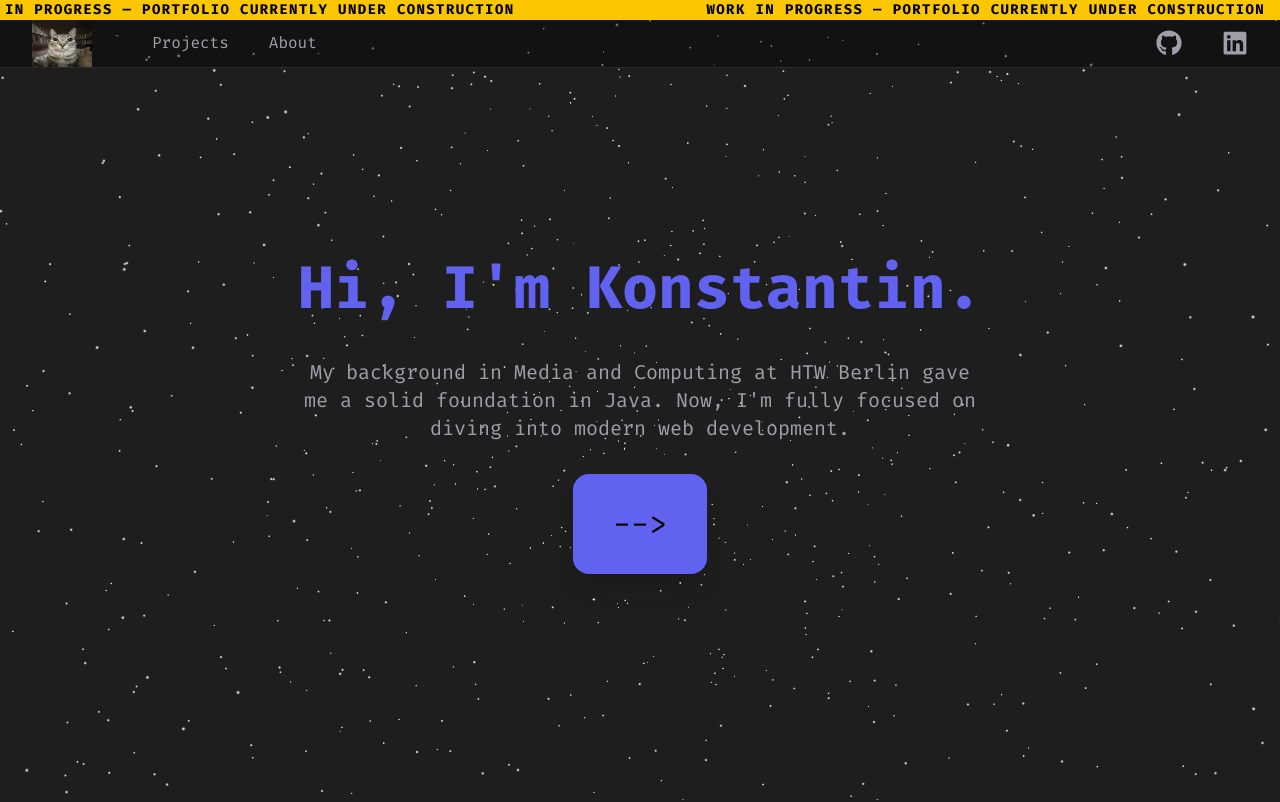
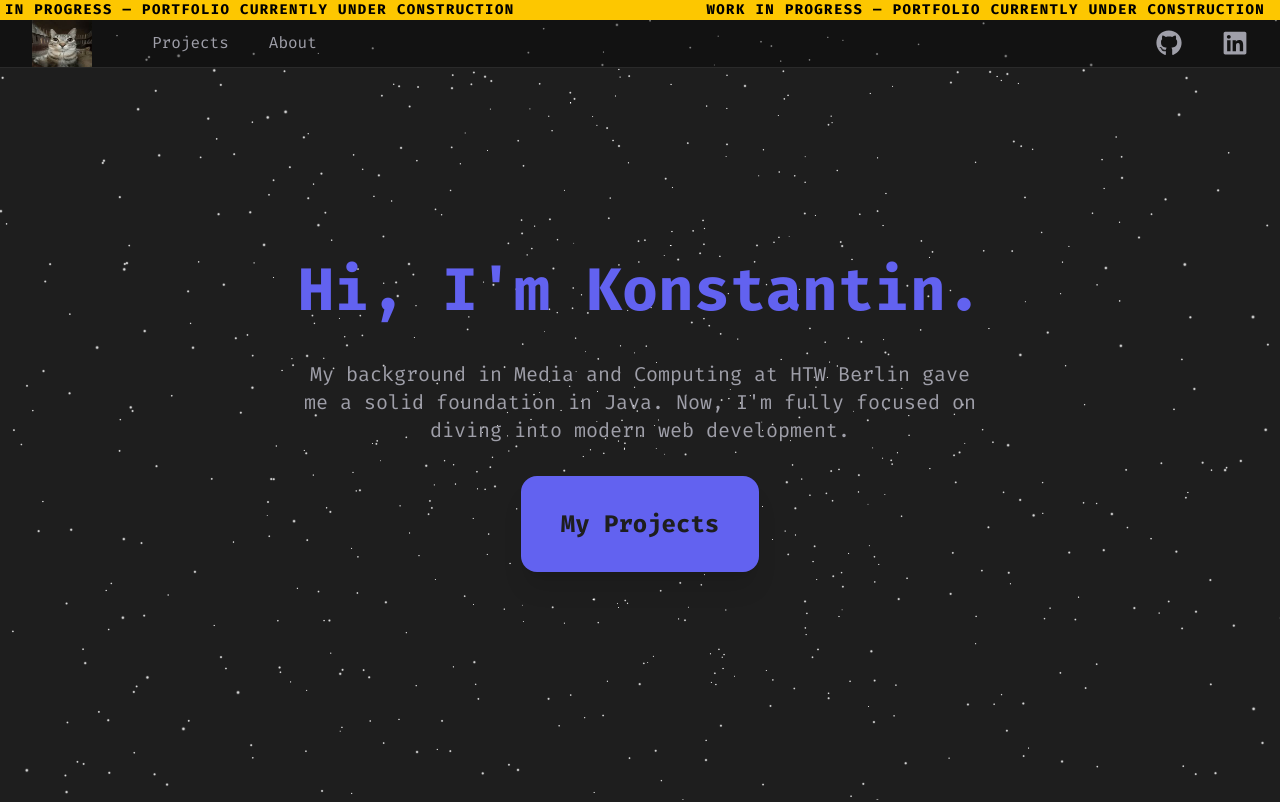
Before and after one commit to Sonic12K12/portfolio-website-nextjs, a Next.js app: page / in a window 1280 px wide. Shown: the top 802 px of the page. Built offline with nearby package versions, Linux system fonts and the light colour scheme.

Commit message:
refactor button styling in Home component for improved hover effects

```diff
--- a/src/app/page.js
+++ b/src/app/page.js
@@ -16,9 +16,20 @@ export default function Home() {
         <Link href="/projects">
           <button
             type="button"
-            className="bg-primary text-3xl rounded-2xl py-8 px-10 mt-8 border-none shadow-xl cursor-pointer text-black"
+            className="bg-primary text-2xl rounded-2xl py-8 px-10 mt-8 border-none shadow-xl cursor-pointer text-background group relative flex items-center justify-center overflow-hidden"
           >
-            <span className="[font-variant-ligatures:none]">{"-->"}</span>
+            {/* Invisible placeholder to maintain button dimensions */}
+            <span className="invisible font-bold">My Projects</span>
+
+            {/* Primary text: Starts centered, slides to the right out of screen on hover */}
+            <span className="absolute transition-transform duration-500 ease-in-out group-hover:translate-x-72 font-bold">
+              My Projects
+            </span>
+
+            {/* Arrow: Starts left out of screen, slides right into center on hover */}
+            <span className="absolute -translate-x-44 transition-transform duration-500 ease-in-out group-hover:translate-x-0 [font-variant-ligatures:none]">
+              {"-->"}
+            </span>
           </button>
         </Link>
       </div>
```
